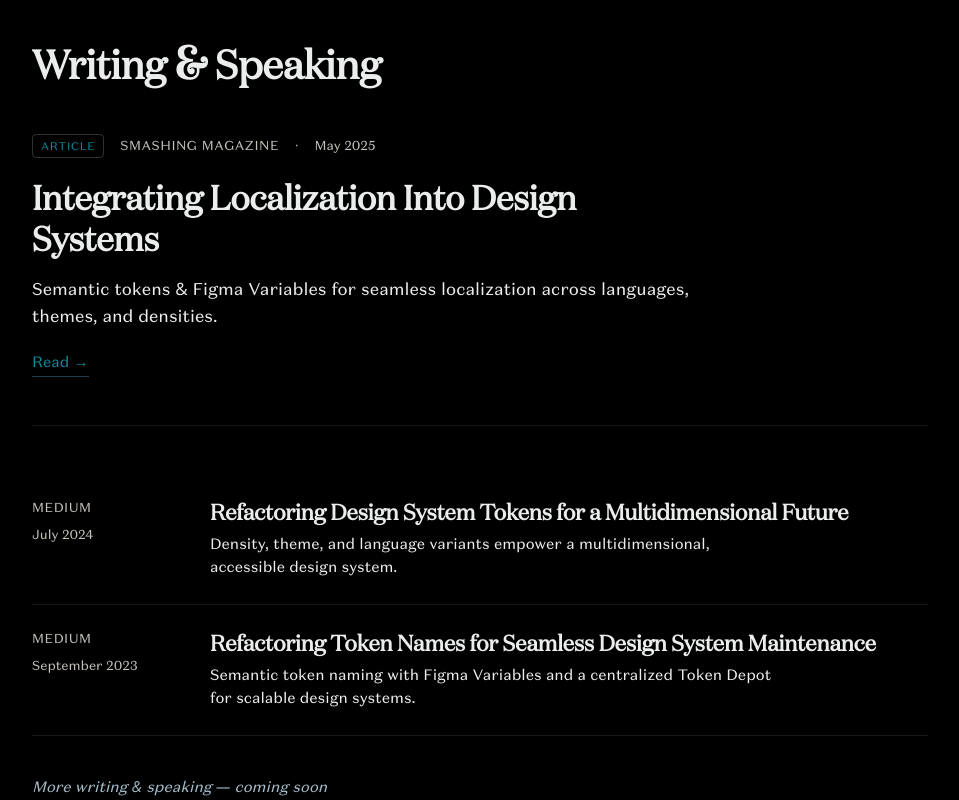
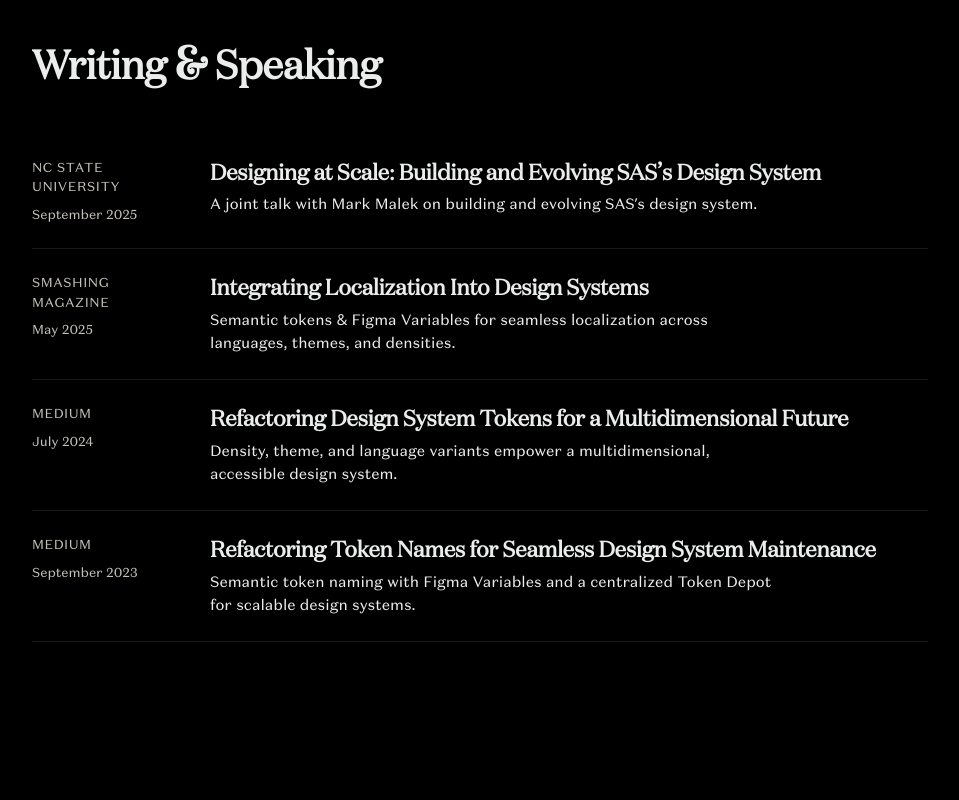
Before and after one commit to RHemstad/portfolio, a React (Vite) app: page / in a window 1280 px wide. Shown: the part 1640-2440 px from the top of the page, without its empty margins (160-1119 px from the left). Built offline with nearby package versions, Linux system fonts and the light colour scheme.

Commit message:
update content

```diff
--- a/src/data/writing.js
+++ b/src/data/writing.js
@@ -1,4 +1,13 @@
 export const writing = [
+  {
+    id: 5,
+    title: "Designing at Scale: Building and Evolving SAS’s Design System",
+    type: "talk",
+    publication: "NC State University",
+    date: "September 2025",
+    description: "A joint talk with Mark Malek on building and evolving SAS’s design system.",
+    link: "https://calendar.ncsu.edu/event/designing-at-scale-sas"
+  },
   {
     id: 1,
     title: "Integrating Localization Into Design Systems",
@@ -36,15 +45,6 @@ export const writing = [
     link: "#"
   },
   {
-    id: 5,
-    title: "Lorem Ipsum",
-    type: "presentation",
-    event: "North Carolina State University",
-    location: "Raleigh",
-    date: "August 2024",
-    description: "Lorem ipsum dolor sit amet, consectetur adipiscing elit. Sed do eiusmod tempor incididunt ut labore et dolore magna aliqua.",
-  },
-  {
     id: 6,
     title: "Lorem Ipsum",
     type: "article",
--- a/src/pages.css
+++ b/src/pages.css
@@ -544,10 +544,6 @@
   overflow: hidden;
   width: 100%;
   box-sizing: border-box;
-}
-
-.teaching {
-  background: var(--color-surface-panel);
 }
 
 .writing-speaking,
--- a/src/pages/home/WritingSpeakingSection.jsx
+++ b/src/pages/home/WritingSpeakingSection.jsx
@@ -1,45 +1,17 @@
 import { writing } from '../../data/writing';
 
-const getTypeLabel = (type) => {
-  const labels = {
-    article: 'Article',
-    keynote: 'Keynote',
-    workshop: 'Workshop',
-    presentation: 'Presentation',
-  };
-  return labels[type] || type;
-};
-
-/* Writing & Speaking section — data source (src/data/writing.js)
-   unchanged; the three real entries (Smashing Magazine + two Medium
-   pieces) keep their exact titles, dates, and links per the approved
-   design. Per that design, the "Lorem Ipsum" placeholder entries already
-   in writing.js are not surfaced in this editorial layout (the former
-   "Show More" toggle that revealed them is replaced with a static "View
-   all" link, so they're no longer reachable from the UI at all — see
-   design_handoff README, "not shown in the new default view"). */
+// Show the four published entries newest first.
+// Keep placeholder entries off the homepage.
 function WritingSpeakingSection() {
-  const [featured, ...secondary] = writing.slice(0, 3);
+  const entries = writing.slice(0, 4);
 
   return (
     <section id="writing-speaking" className="writing-speaking">
       <div className="section-content">
         <h2>Writing &amp; Speaking</h2>
 
-        <a href={featured.link} className="writing-featured">
-          <div className="writing-featured-meta">
-            <span className="writing-type-tag">{getTypeLabel(featured.type)}</span>
-            <span className="writing-publication">{featured.publication}</span>
-            <span className="writing-meta-dot">·</span>
-            <span className="writing-date">{featured.date}</span>
-          </div>
-          <h3 className="writing-featured-title">{featured.title}</h3>
-          <p className="writing-featured-description">{featured.description}</p>
-          <span className="link-editorial">Read →</span>
-        </a>
-
         <div className="writing-secondary-list">
-          {secondary.map((item) => (
+          {entries.map((item) => (
             <a key={item.id} href={item.link} className="writing-row">
               <div className="writing-row-meta">
                 <span className="writing-publication">{item.publication}</span>
@@ -52,14 +24,6 @@ function WritingSpeakingSection() {
             </a>
           ))}
         </div>
-
-        {/* No dedicated Writing & Speaking page exists yet (unlike
-            Teaching and Selected Work) — rendered as inert, non-gold
-            text rather than a link pointing nowhere real. Swap for a
-            real <Link> once that page exists. */}
-        <span className="writing-more-note link-editorial--block">
-          More writing &amp; speaking — coming soon
-        </span>
       </div>
     </section>
   );
```
